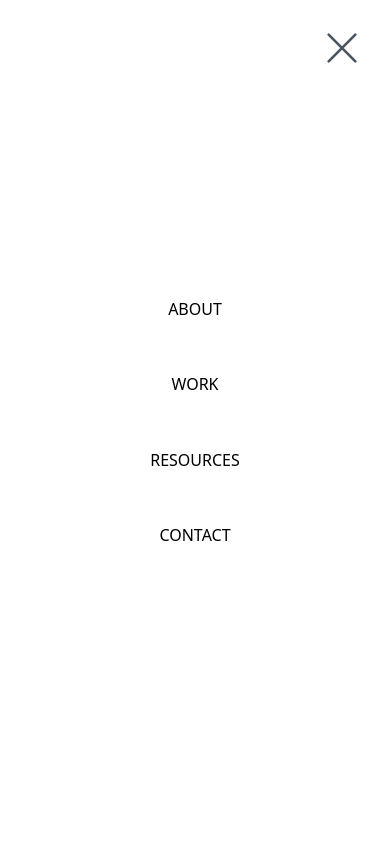
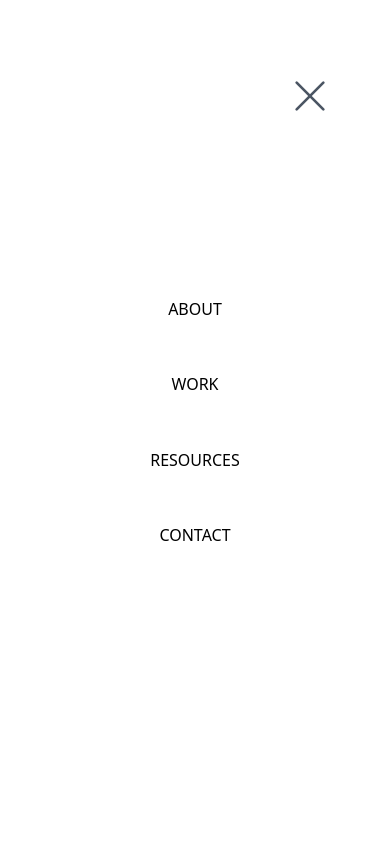
Before and after one commit to colmarius/colmarius.github.io, a React (Vite) app: page / in a window 390 px wide. Both pictures are taken after a click on the element 310 px from the left and 98 px from the top of the page. Shown: the top 844 px of the page. Built offline with nearby package versions, Linux system fonts and the light colour scheme.

Commit message:
Fix mobile menu close button positioning to match hamburger menu

```diff
--- a/src/components/header/MobileMenu.tsx
+++ b/src/components/header/MobileMenu.tsx
@@ -11,7 +11,10 @@ export const MobileMenu = () => {
     <section className="flex lg:hidden">
       <HamburgerIcon onClick={toggleMobileMenu} />
       <div className={isNavOpen ? 'show-menu-nav' : 'hide-menu-nav'}>
-        <div className="absolute top-0 right-0 px-8 py-8" onClick={() => setIsNavOpen(false)}>
+        <div
+          className="absolute top-0 right-0 mr-8 mt-12 px-8 py-8"
+          onClick={() => setIsNavOpen(false)}
+        >
           <svg
             className="h-8 w-8 text-gray-600"
             viewBox="0 0 24 24"
```
